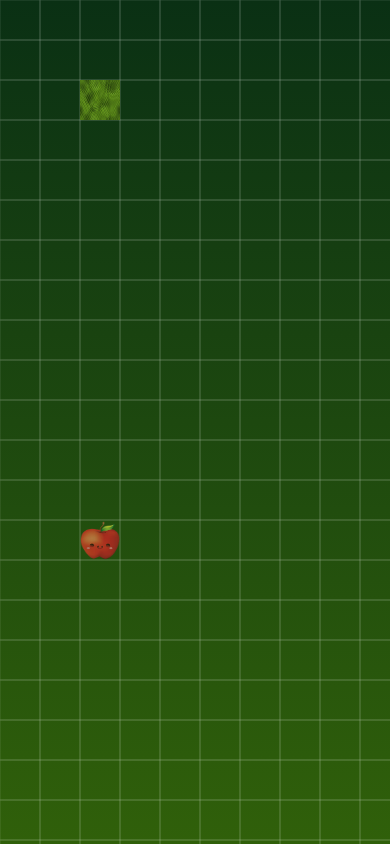
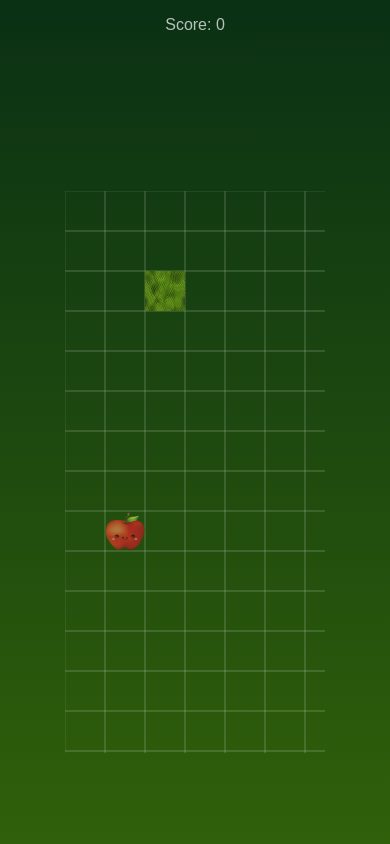
Before and after one commit to iamsundered/snake, a website: page src/index.html in a window 390 px wide. Both pictures are taken after a click on the button "Play". Drawn offline with Linux system fonts and the light colour scheme.

Commit message:
scaling update & working on map sizes + score, etc.

```diff
--- a/src/code/index.js
+++ b/src/code/index.js
@@ -6,24 +6,21 @@ canvas.style.display = "block";
 
 body.appendChild(canvas);
 const ctx = canvas.getContext("2d");
-canvas.width = window.innerWidth;
-canvas.height = window.innerHeight;
 
-/* OOOOOOOOO */
-/* OOOOOOOOO */
-/* OOOOOOOOO */
+canvas.width = window.innerWidth/1.5; // MAKE IT SO U CAN DECIDE MAP SIZE IN SETTINGS
+canvas.height = window.innerHeight/1.5;
 
-/*
-const backgroundImage = new Image();
-backgroundImage.src = ('resources/images/grassland.gif');
+const canvasDiv = document.createElement("div");
+canvasDiv.style.display = "flex";
+canvasDiv.style.justifyContent = "center";
+canvasDiv.style.alignItems = "center";
+canvasDiv.style.height = "100vh";
+canvasDiv.style.width = "100vw";
+canvasDiv.style.top = "0";
+canvasDiv.style.left = "0";
 
-backgroundImage.onload = () => {
-    canvas.width = window.innerWidth;
-    canvas.height = window.innerHeight;
-    ctx.filter = "blur(10px)";
-    ctx.drawImage(backgroundImage, 0, 0, canvas.width, canvas.height);
-    ctx.filter = "none";
-}*/
+canvasDiv.appendChild(canvas);
+body.appendChild(canvasDiv);
 
 
 const gridSize = 40;
@@ -36,6 +33,7 @@ const player = {
     trail: 4,
     width: gridSize,
     height: gridSize,
+    score: 0,
 };
 
 
@@ -87,11 +85,12 @@ function collisionCheck(x, y) {
         return true;
     }
 }
-//todo ADD A LIST like drawPlayers loop and make more coords for item gen
 
 const appleTexture = new Image();
 
 appleTexture.src = "/snake/src/resources/images/apple.png";
+const scoreElement = document.getElementById("score");
+let score = 0;
 
 function drawItems() {
     ctx.fillStyle = "#e63535";
@@ -103,6 +102,8 @@ function drawItems() {
     if (collisionCheck(itemX, itemY)) { // if player touches item then:
         effectsHandler(1, 0.5);
         player.trail+=1;
+        score+=1;
+        scoreElement.innerHTML = "Score: "+score;
         generateItems();
     }
 }
@@ -195,10 +196,6 @@ function effectsHandler(effect, volume) {
 
 diesAudio.onerror = () => console.error("Failed to load death.mp3! Check the path.");
 turnAudio.onerror = () => console.error("Failed to load move.mp3! Check the path.");
-
-function testSound() {
-    diesAudio.play();
-}
 
 let gameHasEnded = false;
 let keyIsPressed = false;
@@ -352,17 +349,6 @@ function stats() {
 }
 
 
-appleTexture.onload = () => console.log("Apple texture loaded successfully!");
-appleTexture.onerror = () => console.error("Failed to load apple texture. Check the path!");
-
-playerTexture.onload = () => console.log("Snake skin texture loaded successfully!");
-playerTexture.onerror = () => console.error("Failed to load snake skin texture. Check the path!");
-
-
-
-// Loads initial gif/image shown in the menu at start.
-//menuImg.src = imgList[Math.floor(Math.random() * imgList.length)];
-
 function gameOver() {
     effectsHandler(1, 0.5)
 
@@ -395,6 +381,7 @@ function restart() {
     player.x = 80;
     player.y = 80;
     player.trail = 3;
+
     oldXPos = [player.x];
     oldYPos = [player.y];
     console.log(playScreen);
--- a/src/index.html
+++ b/src/index.html
@@ -5,7 +5,7 @@
     <meta name="viewport" content="width=device-width, initial-scale=1.0">
     <link rel="stylesheet" href="/snake/src/stylesheets/initial.css">
     <title>Supah Snake</title>
-    <link rel="icon" type="image/png" href="resources/images/snake-pixels2.png">
+    <link rel="icon" type="image/png" href="/snake/src/resources/images/snake-pixels2.png">
 
 </head>
 <body>
@@ -31,13 +31,16 @@
             <button id="restart" onclick="restart()" tabindex="0">Play</button>
             <button id="settings" onclick="settings()" tabindex="1">Settings</button>
             <button id="stats" onclick="stats()" tabindex="2">Statistics</button>
-            <button onclick="testSound()" tabindex="3">test</button>
+            <button tabindex="3"><a href="https://games.sundered.net/">Go Back</a></button>
         </div>
         <div id="statScreen">
             <button>stats</button>
         </div>
     </div>
 </div>
+<div id="ingame-stats">
+    <p id="score">Score: 0</p>
+</div>
 <script src="/snake/src/code/index.js"></script>
 </body>
 </html>
--- a/src/stylesheets/initial.css
+++ b/src/stylesheets/initial.css
@@ -12,7 +12,6 @@ html, body {
     padding: 0;
     overflow: hidden;
 }
-
 
 #menuContainer {
     height: 100vh;
@@ -45,15 +44,15 @@ html, body {
     border-radius: 10px;
     background: black; /*try fk around here with opacity and reverse enginer rgba shit*/
     min-width: 270px;
+    min-height: 300px;
     width: 250%;
-    height: 600px;
+    height: 690px;
     overflow: hidden;
 }
 
 #settingsScreen, #statScreen {
     display: none;
 }
-
 
 #snake {
     height: 19.5em;
@@ -62,6 +61,10 @@ html, body {
 }
 
 #playScreen, #settingsScreen, #statScreen h1 {
+}
+a {
+    text-decoration: none;
+    color: white;
 }
 
 #menuScreen button {
@@ -76,6 +79,10 @@ html, body {
     border-radius: 5px;
     color: white;
     cursor: pointer;
+    transition: 0.2s;
+}
+#menuScreen button:hover {
+    background: rgba(35, 35, 35, 1);
 }
 
 
@@ -83,6 +90,16 @@ html, body {
     display: flex;
     flex-direction: row;
 }
+
+#ingame-stats {
+    display: flex;
+    flex-direction: column;
+    align-items: center;
+    justify-content: center;
+    gap: 10px;
+    color: white;
+}
+
 
 
 .shake {
```
